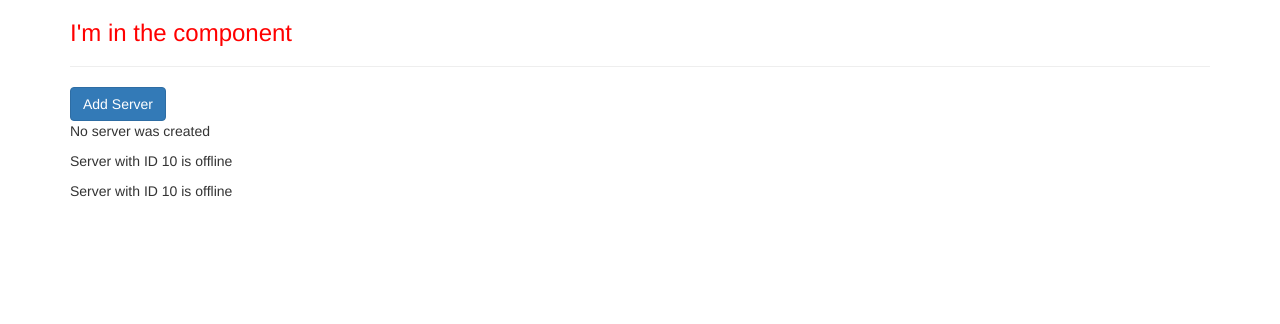
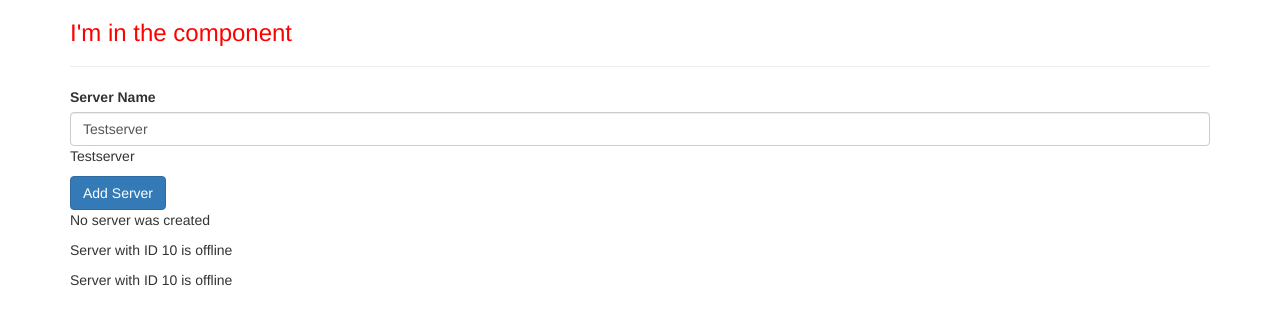
Before and after one commit to vishwas-mutthuraj/AngularProject, an Angular app: page / in a window 1280 px wide. Shown: the top 324 px of the page. Built offline with nearby package versions, Linux system fonts and the light colour scheme.

Commit message:
two way data binding and combining all forms of databinding

```diff
--- a/src/app/servers/servers.component.html
+++ b/src/app/servers/servers.component.html
@@ -1,7 +1,17 @@
+<label>Server Name</label>
+<!-- <input
+type="text"
+class="form-control"
+(input)="onUpdateServerName($event)"> -->
+<input type="text" class="form-control" [(ngModel)]="serverName">
+<!-- two way data binding using property binding[] and event binding() -->
+<p>{{serverName}}</p>
+<!-- string interpolation {{}}-->
 <button
 class="btn btn-primary"
 [disabled]="!allowNewServer"
 (click)="onCreateServer()">Add Server</button>
+<!-- event binding using () and property binding done using [] -->
 <p>{{ serverCreationStatus}}</p>
 <app-server></app-server>
 <app-server></app-server>
--- a/src/app/servers/servers.component.ts
+++ b/src/app/servers/servers.component.ts
@@ -12,6 +12,7 @@ import { Component, OnInit } from '@angular/core';
 export class ServersComponent implements OnInit {
   allowNewServer = false;
   serverCreationStatus = 'No server was created';
+  serverName = 'Testserver';
 
   constructor() {
     setTimeout(() => {
@@ -22,7 +23,11 @@ export class ServersComponent implements OnInit {
 
   }
   onCreateServer() {
-    this.serverCreationStatus = 'Server was Created';
+    this.serverCreationStatus = 'Server was Created! Name is ' + this.serverName;
+  }
+
+  onUpdateServerName(event: Event) {
+    this.serverName = (<HTMLInputElement>event.target).value;
   }
 
 }
```
